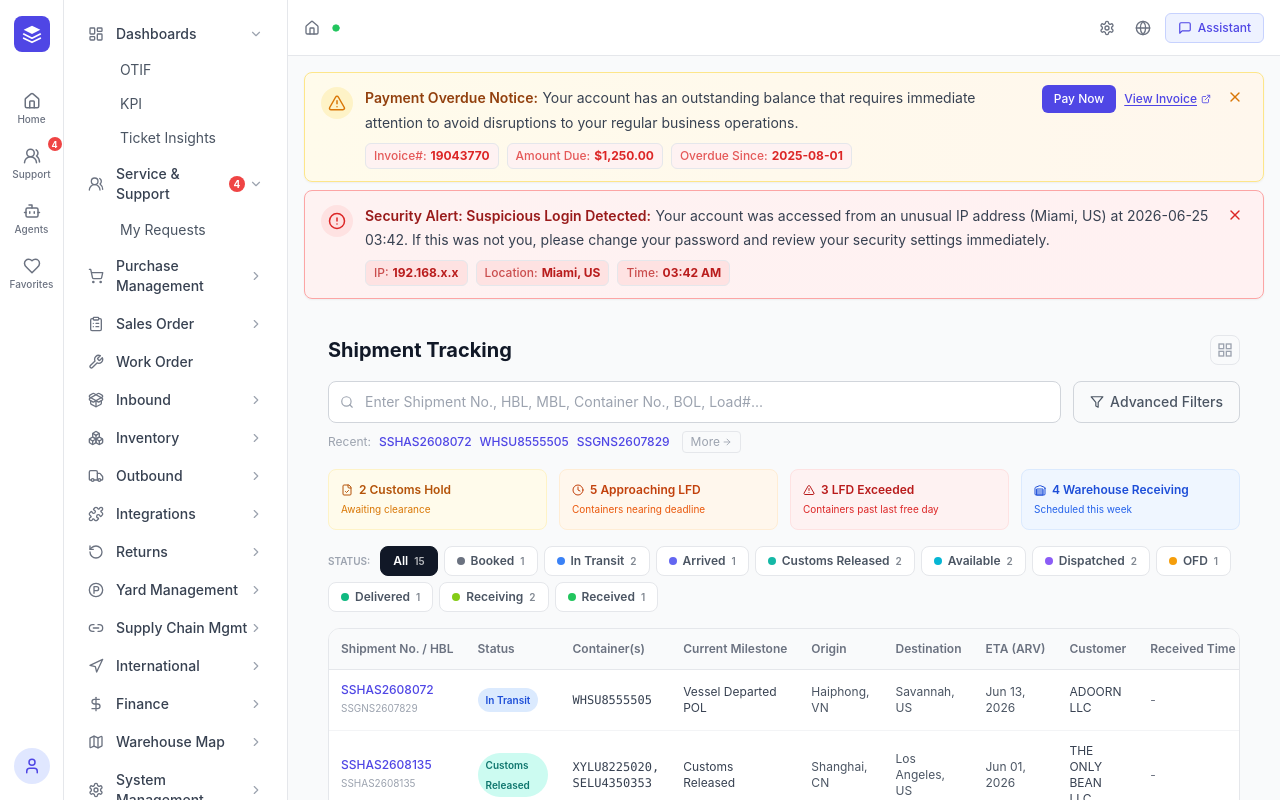
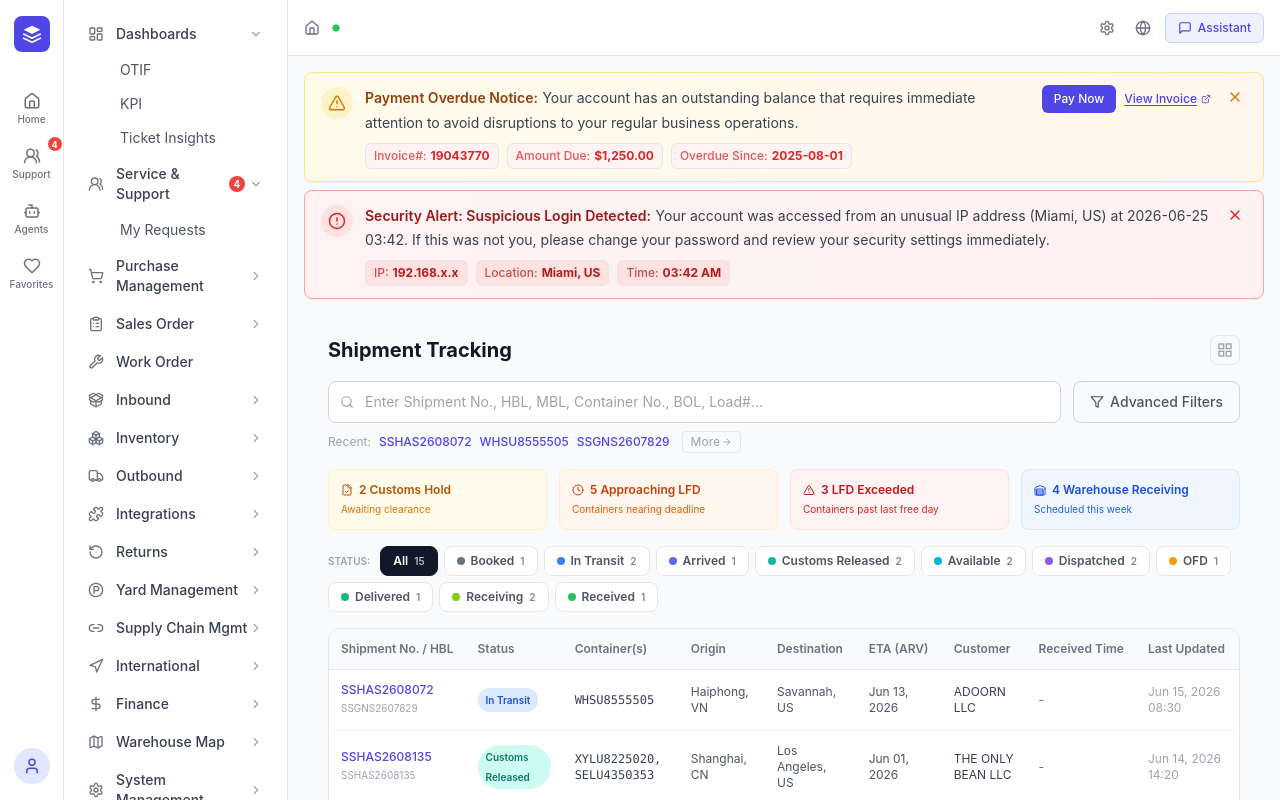
Before and after one commit to WYJade/CP-Announcement-management, a React (Vite) app: page /international-new/tracking in a window 1280 px wide. Shown: the top 800 px of the page. Built offline with nearby package versions, Linux system fonts and the light colour scheme.

Commit message:
fix: remove Volume from detail page, remove Current Milestone column from list

```diff
--- a/src/components/International/IntlTrackingDetail.tsx
+++ b/src/components/International/IntlTrackingDetail.tsx
@@ -195,7 +195,7 @@ export default function IntlTrackingDetail() {
                   <div><p className="text-[9px] text-gray-400 uppercase">Cargo Value</p><p className="text-base font-bold text-gray-900">$31,720</p><p className="text-[9px] text-gray-400">Declared USD</p></div>
                   <div><p className="text-[9px] text-gray-400 uppercase">Import Duty</p><p className="text-base font-bold text-gray-900">$8,991</p><p className="text-[9px] text-gray-400">Incl. Section 301</p></div>
                 </div>
-                <div className="mt-3"><p className="text-[9px] text-gray-400 uppercase">Weight / Volume</p><p className="text-base font-bold text-gray-900">{D.totalWeight}</p><p className="text-[9px] text-gray-400">40HC &middot; {D.volume}</p></div>
+                <div className="mt-3"><p className="text-[9px] text-gray-400 uppercase">Weight</p><p className="text-base font-bold text-gray-900">{D.totalWeight}</p><p className="text-[9px] text-gray-400">40HC</p></div>
               </div>
 
               {/* Live Map */}
--- a/src/components/International/ShipmentTracking.tsx
+++ b/src/components/International/ShipmentTracking.tsx
@@ -222,7 +222,7 @@ export default function ShipmentTracking() {
         <table className="w-full text-sm">
           <thead>
             <tr className="bg-gray-50 border-b border-gray-200">
-              {['Shipment No. / HBL', 'Status', 'Container(s)', 'Current Milestone', 'Origin', 'Destination', 'ETA (ARV)', 'Customer', 'Received Time', 'Last Updated'].map(h => (
+              {['Shipment No. / HBL', 'Status', 'Container(s)', 'Origin', 'Destination', 'ETA (ARV)', 'Customer', 'Received Time', 'Last Updated'].map(h => (
                 <th key={h} className="text-left py-3 px-3 text-xs font-semibold text-gray-500 whitespace-nowrap">{h}</th>
               ))}
             </tr>
@@ -236,7 +236,6 @@ export default function ShipmentTracking() {
                 </td>
                 <td className="py-3 px-3"><span className={`inline-flex px-2 py-0.5 rounded-full text-[10px] font-semibold ${statusColor(row.status)}`}>{row.status}</span></td>
                 <td className="py-3 px-3 text-xs text-gray-700 font-mono">{row.containers.join(', ')}</td>
-                <td className="py-3 px-3 text-xs text-gray-700">{row.currentMilestone}</td>
                 <td className="py-3 px-3 text-xs text-gray-600">{row.origin}</td>
                 <td className="py-3 px-3 text-xs text-gray-600">{row.destination}</td>
                 <td className="py-3 px-3 text-xs text-gray-600">{row.eta}</td>
@@ -245,7 +244,7 @@ export default function ShipmentTracking() {
                 <td className="py-3 px-3 text-xs text-gray-400">{row.lastUpdated}</td>
               </tr>
             ))}
-            {filtered.length === 0 && <tr><td colSpan={10} className="text-center py-16"><p className="text-sm text-gray-500 font-medium">No shipments found matching your search criteria.</p><p className="text-xs text-gray-400 mt-1">Adjust your search keyword or filters to try again</p></td></tr>}
+            {filtered.length === 0 && <tr><td colSpan={9} className="text-center py-16"><p className="text-sm text-gray-500 font-medium">No shipments found matching your search criteria.</p><p className="text-xs text-gray-400 mt-1">Adjust your search keyword or filters to try again</p></td></tr>}
           </tbody>
         </table>
       </div>
```
